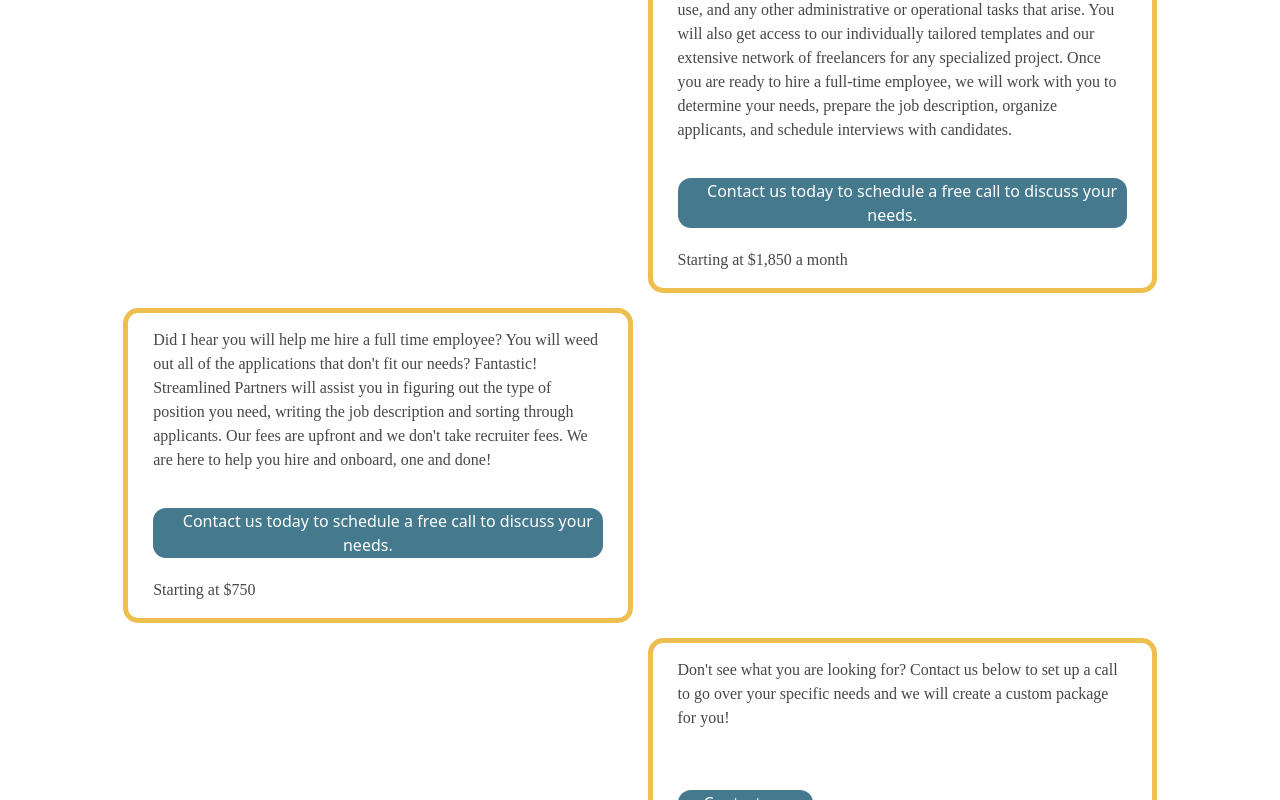
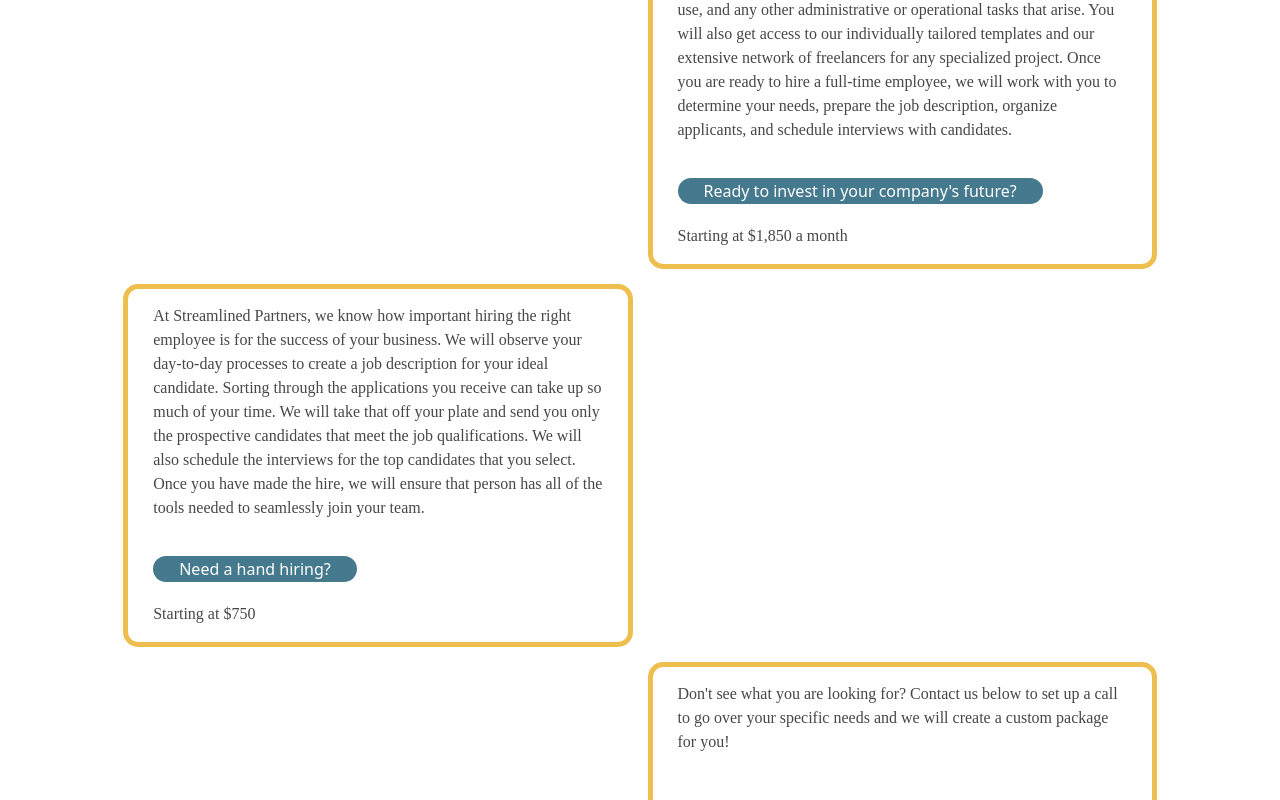
Before and after one commit to rhkearns/streamlined_1, a React (Create React App) app: page /packages in a window 1280 px wide. Shown: the part 595-1395 px from the top of the page. Built offline with nearby package versions, Linux system fonts and the light colour scheme; a web font is replaced by a local one.

Commit message:
package 3 content update

```diff
--- a/src/pages/Packages/Packages.jsx
+++ b/src/pages/Packages/Packages.jsx
@@ -23,7 +23,7 @@ const Packages = () => {
 							target="_blank"
 							rel="noopener noreferrer"
 						>
-							What to learn more?
+							Want to learn more?
 						</a>
 					</button>
 							<p> Starting at $495</p>
@@ -47,17 +47,20 @@ const Packages = () => {
 							target="_blank"
 							rel="noopener noreferrer"
 						>
-							Contact us today to schedule a free call to discuss your needs.
+							Ready to invest in your company's future?
 						</a>
 					</button>
 							<p>Starting at $1,850 a month</p>
 					</div>
 					<div id="onboarding-package">
-						<p>Did I hear you will help me hire a full time employee? You will weed out all of
-							the applications that don't fit our needs? Fantastic! Streamlined Partners
-							 will assist you in figuring out the type of position you need, writing the
-							 job description and sorting through applicants. Our fees are upfront and we
-							 don't take recruiter fees. We are here to help you hire and onboard, one and done!</p>
+						<p>At Streamlined Partners, we know how important hiring the right employee
+							is for the success of your business. We will observe your day-to-day processes
+							to create a job description for your ideal candidate. Sorting through the
+							applications you receive can take up so much of your time. We will take
+							that off your plate and send you only the prospective candidates that meet
+							the job qualifications. We will also schedule the interviews for the top
+							candidates that you select. Once you have made the hire, we will ensure
+							that person has all of the tools needed to seamlessly join your team.</p>
 							<button id="cta-button">
 						<a
 							id="link"
@@ -65,7 +68,7 @@ const Packages = () => {
 							target="_blank"
 							rel="noopener noreferrer"
 						>
-							Contact us today to schedule a free call to discuss your needs.
+							Need a hand hiring?
 						</a>
 					</button>
 							<p> Starting at $750</p>
```
